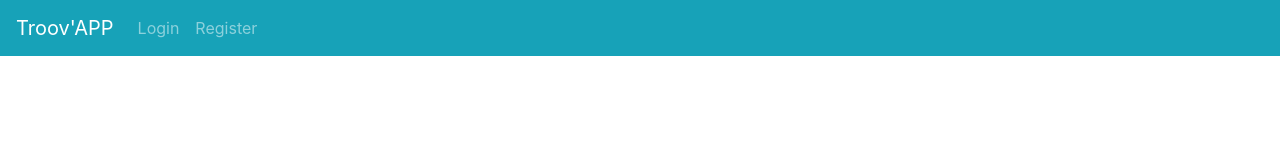
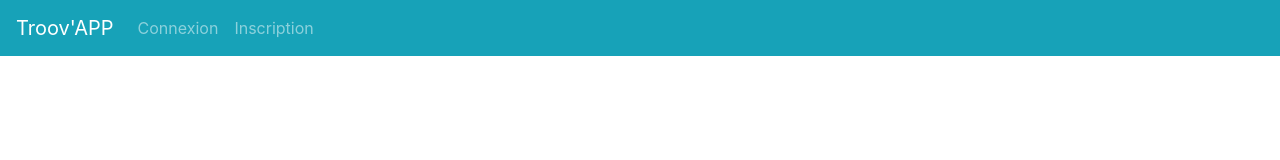
Before and after one commit to MGDev-FR/troov_test, a Nuxt app in the folder frontend/: page / in a window 1280 px wide. Shown: the top 160 px of the page. Built offline with nearby package versions, Linux system fonts and the light colour scheme; no server answers.

Commit message:
Change typo

```diff
--- a/frontend/layouts/default.vue
+++ b/frontend/layouts/default.vue
@@ -8,11 +8,11 @@
             <b-collapse id="nav-collapse" is-nav>
             <b-navbar-nav v-if="$auth.loggedIn">
                 Username
-                <b-nav-item @click="$auth.logout()">Logout</b-nav-item>
+                <b-nav-item @click="$auth.logout()">Déconnexion</b-nav-item>
             </b-navbar-nav>
             <b-navbar-nav v-else>
-                <b-nav-item to="/login">Login</b-nav-item>
-                <b-nav-item to="/register">Register</b-nav-item>
+                <b-nav-item to="/login">Connexion</b-nav-item>
+                <b-nav-item to="/register">Inscription</b-nav-item>
             </b-navbar-nav>
             </b-collapse>
         </b-navbar>
```
